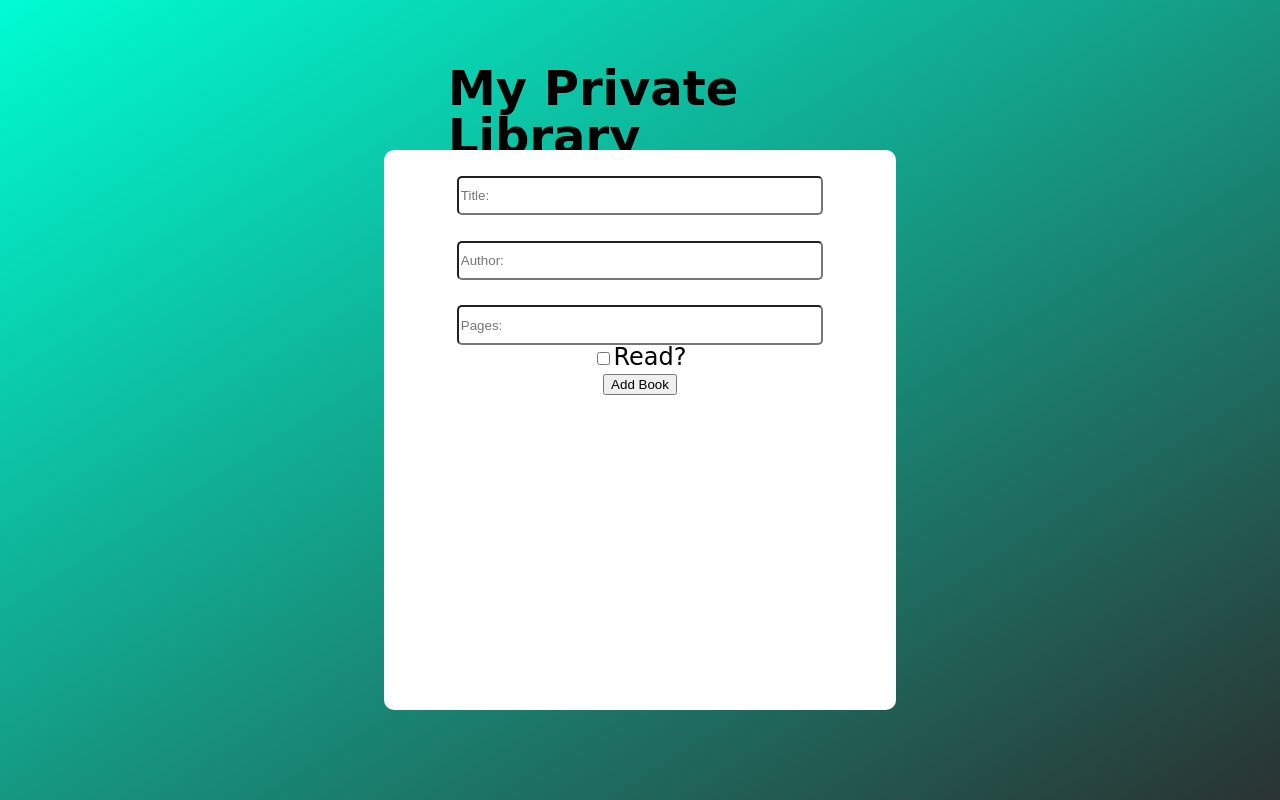
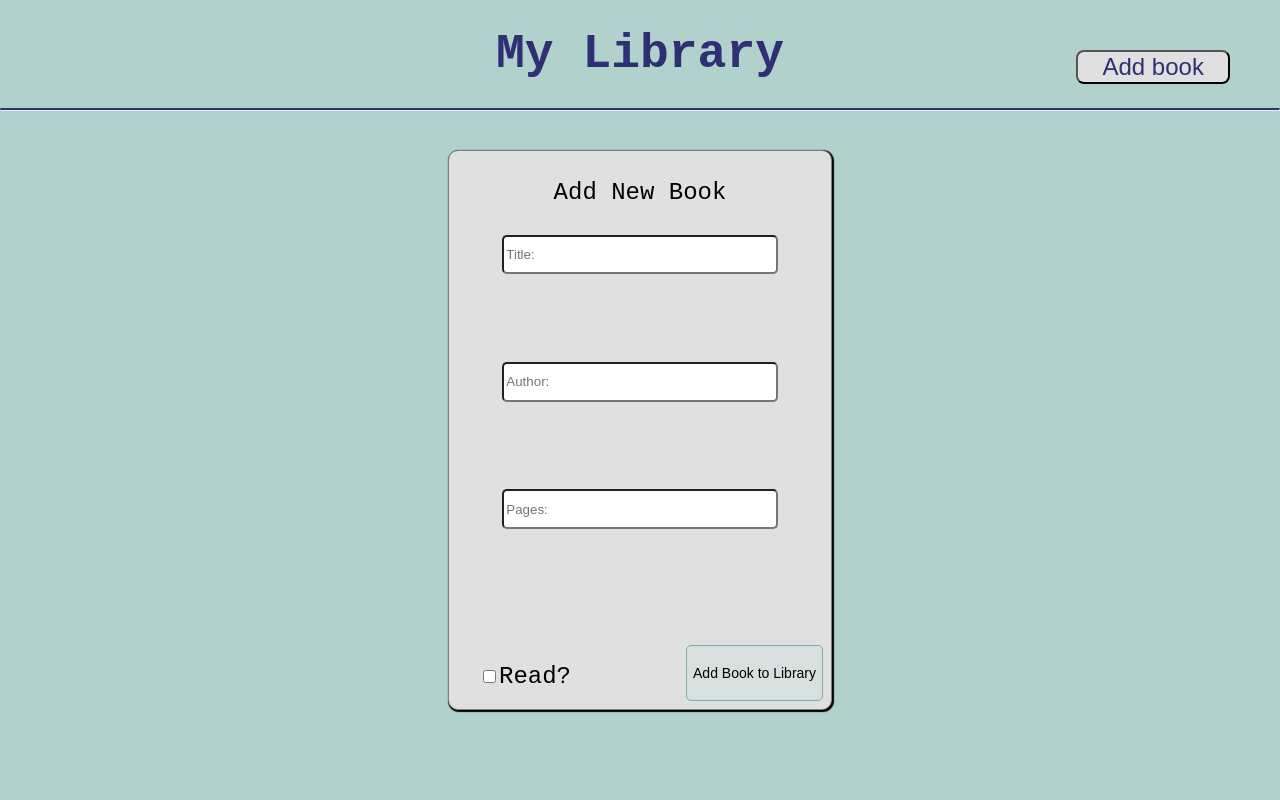
Before and after one commit to Sean-Andrews/Library, a plain HTML site: page Library/index.html in a window 1280 px wide. Both pictures are taken after a click on the button "Add book". Drawn offline with Linux system fonts and the light colour scheme.

Commit message:
Redo basic stylings

```diff
--- a/Library/index.html
+++ b/Library/index.html
@@ -6,14 +6,19 @@
     <link type="text/css" rel="stylesheet" href="styles.css">
 </head>
 <body>
-        <h1 class="title">My Private Library</h1>
+        <h1 class="title">My Library</h1>
+        <hr>
         <button id="add-book" type="submit">Add book</button>
         <form class="input-form hidden">
+            <h1 id="header">Add New Book</h1>
             <input class="text-field" type="text" id="title" name="title" placeholder="Title: "><br>
             <input class="text-field" type="text" id="author" name="author" placeholder="Author: "><br>
             <input class="text-field" type="text" id="pages" name="pages" placeholder="Pages: "><br>
-            <input type="checkbox" id="read" name="read">Read?<br>
-            <input type="submit" id="submit-btn" value="Add Book">
+            <label class="switch">
+                <input type="checkbox" id="read-toggle" class="toggle" name="read">Read?<br>
+                <span class="slider"></span>
+            </label>
+            <input type="submit" id="submit-btn" value="Add Book to Library">
         </form>
     </div>
 
--- a/Library/script.js
+++ b/Library/script.js
@@ -34,9 +34,9 @@ function createCard(myLibrary, bookList) {
                 <div class="card data-book${[i]}">
                 <p>Title: <label for=item${i}>${book.title}</label></p>
                 <p>Author: <label for=item${i}>${book.author}</label></p>
-                <p>Number of Pages: <label for=item${i}>${book.pages}</label></p>
-                <label for=item${i} class="switch">
-                <input for=item${i} id ="read-toggle" type="checkbox" checked>
+                <p>Pages: <label for=item${i}>${book.pages}</label></p>
+                <label for=item${i} class="read-switch">
+                <input for=item${i} class="read-toggle" type="checkbox" checked>Read<br>
                 <span for=item${i} class="slider round"></span>
                 </label>
                 </div>
@@ -46,9 +46,9 @@ function createCard(myLibrary, bookList) {
                 <div class="card data-book${[i]}">
                 <p>Title: <label for=item${i}>${book.title}</label></p>
                 <p>Author: <label for=item${i}>${book.author}</label></p>
-                <p>Number of Pages: <label for=item${i}>${book.pages}</label></p>
-                <label for=item${i} class="switch">
-                <input for=item${i} id ="read-toggle" type="checkbox">
+                <p>Pages: <label for=item${i}>${book.pages}</label></p>
+                <label for=item${i} class="read-switch">
+                <input for=item${i} class="read-toggle" type="checkbox">Read<br>
                 <span for=item${i} class="slider round"></span>
                 </label>
                 </div>
--- a/Library/styles.css
+++ b/Library/styles.css
@@ -53,10 +53,9 @@ Custom Styles
 
 html {
     font-size: 12px;
-    font-family: "URW Chancery L", cursive;
 	height: 100vh;
-    background-color: #273d3a;
-	background-image: linear-gradient(to bottom right, #00fdd3, #2a3332);
+    font-family: "Andale Mono", monospace;
+    background-color: #b1d1cd;
 }
 
 /*=========================================================
@@ -65,29 +64,46 @@ Title Interface
 
 .title {
 	font-size: 4em;
+	box-sizing: border-box;
+	color: #2f3074;
 	font-weight: 600;
-	width: 30%;
-	margin: 5% auto 0;
+	margin: 10px;
+	padding: 20px;
+	text-align: center;
 }
 
 #add-book {
-	font-family: "URW Chancery L", cursive;
 	font-size: 2em;
+	color: #2f3074;
+	background-color: rgb(224, 224, 224);
 	display: block;
 	margin: 30px auto;
 	width: 12%;
 	border-radius: 8px;
+	position: absolute;
+	top: 20px;
+	right: 50px;
 }
 
+hr {
+	border-top: 2px #2f3074 solid;
+}
 /*========================================================
 Form to add book
 =========================================================*/
 
+#header {
+	margin: 30px;
+}
+
 .input-form {
 	display: block;
 	font-size: 2em;
-	background: white;
-	width: 40%;
+	background: rgb(224, 224, 224);
+	box-sizing: border-box;
+	border: 1px solid grey;
+	box-shadow: 1px 1px 1px 1px;
+	width: 30%;
 	height: 70%;
 	position: absolute;
 	left: 0;
@@ -97,19 +113,38 @@ Form to add book
 	border-radius: 10px;
 	text-align: center;
 	vertical-align: center;
+	z-index: 2;
 }
 
 .text-field {
 	width: 70%;
 	height: 2.5em;
-	margin-top: 5%;
 	left: 50;
 	right: 0;
+	margin-bottom: 23%;
 	border-radius: 5px;
 }
 
 .hidden {
 	display: none;
+}
+
+#submit-btn {
+	position: absolute;
+	background-color: #d6e0df;
+	border-radius: 5px;
+	border: 1px solid #7aada8;
+	font-size: 14px;
+	height: 10%;
+	bottom: 8px;
+	right: 8px;
+}
+
+.switch {
+	position: absolute;
+	border-radius: 5px;
+	bottom: 20px;
+	left: 30px;
 }
 
 /*=========================================================
@@ -122,11 +157,13 @@ Library card stylings
 	justify-content: space-evenly;
 }
 .card {
-	font-size: 2em;
+	font-family: "URW Chancery L", cursive;
+	font-size: 1.8em;
 	box-sizing: border-box;
 	display: block;
 	background-color: rgb(190, 173, 158);
 	border: 1px solid black;
+	box-shadow: 0px 0px 4px black;
 	width: 20%;
 	margin: 15px;
 	border-radius: 10px;
@@ -135,10 +172,25 @@ Library card stylings
 
 .card p {
 	margin: 10px auto;
-	text-align: center;
+	text-align: left;
 	padding: 30px;
 }
 
 /*============================================================
 Button stylings
 ==============================================================*/
+
+.delete {
+	background-color: rgb(163, 149, 136);
+	height: 30px;
+	position: relative;
+	float: right;
+	margin: 20px;
+	border-radius: 10px;
+}
+
+.read-switch {
+	position: relative;
+	left: 25px;
+	top: 47px;
+}
```
